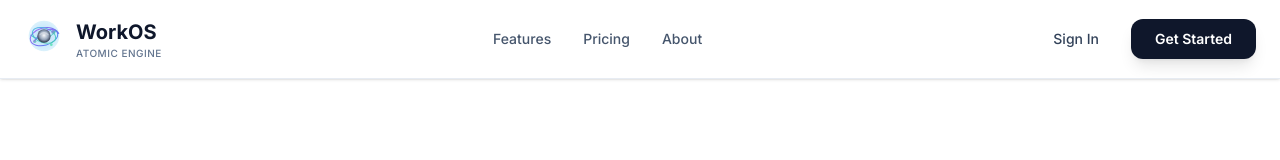
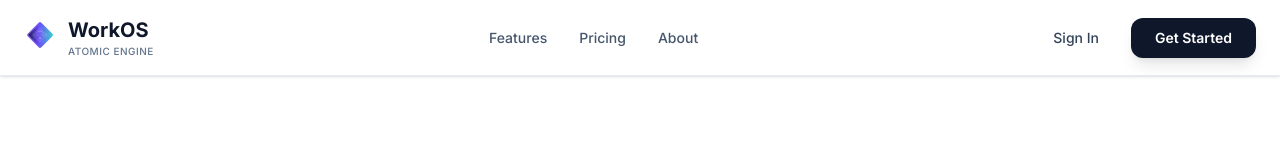
Before and after one commit to vlied266/work-manager, a Next.js app: page / in a window 1280 px wide. Shown: the top 160 px of the page. Built offline with nearby package versions, Linux system fonts and the light colour scheme; no server answers.

Commit message:
Refactor Logo component and update SVG assets
Co-authored-by: vlied266 <vlied266@gmail.com>

```diff
--- a/src/components/Logo.tsx
+++ b/src/components/Logo.tsx
@@ -1,15 +1,17 @@
 "use client";
 
+type LogoSize = "small" | "medium" | "large";
+
 interface LogoProps {
-  size?: "small" | "medium" | "large";
+  size?: LogoSize;
   className?: string;
 }
 
-const SIZE_MAP = {
-  small: 40,
-  medium: 64,
-  large: 120,
-} as const;
+const SIZE_MAP: Record<LogoSize, number> = {
+  small: 32,
+  medium: 56,
+  large: 96,
+};
 
 export default function Logo({ size = "medium", className = "" }: LogoProps) {
   const dimension = SIZE_MAP[size];
@@ -17,10 +19,7 @@ export default function Logo({ size = "medium", className = "" }: LogoProps) {
   return (
     <div
       className={`relative inline-flex items-center justify-center ${className}`}
-      style={{
-        width: dimension,
-        height: dimension,
-      }}
+      style={{ width: dimension, height: dimension }}
       aria-label="WorkOS Atomic mark"
     >
       <svg
@@ -31,100 +30,92 @@ export default function Logo({ size = "medium", className = "" }: LogoProps) {
         aria-hidden="true"
       >
         <defs>
-          <radialGradient id="coreGlow" cx="50%" cy="45%" r="60%">
-            <stop offset="0%" stopColor="#f8fafc" />
-            <stop offset="55%" stopColor="#94a3b8" />
-            <stop offset="100%" stopColor="#0f172a" />
-          </radialGradient>
-          <radialGradient id="shellGlow" cx="50%" cy="50%" r="70%">
-            <stop offset="0%" stopColor="rgba(96,165,250,0.65)" />
-            <stop offset="70%" stopColor="rgba(14,165,233,0.25)" />
-            <stop offset="100%" stopColor="rgba(14,165,233,0)" />
-          </radialGradient>
-          <linearGradient id="arcGradientA" x1="0%" y1="0%" x2="100%" y2="100%">
+          <linearGradient id="diamondFill" x1="0%" y1="100%" x2="100%" y2="0%">
+            <stop offset="0%" stopColor="#0f1c3d" />
+            <stop offset="45%" stopColor="#6c4bff" />
+            <stop offset="100%" stopColor="#35d4c2" />
+          </linearGradient>
+          <linearGradient id="diamondStroke" x1="0%" y1="100%" x2="100%" y2="0%">
             <stop offset="0%" stopColor="#a163f1" />
-            <stop offset="60%" stopColor="#6363f1" />
-            <stop offset="100%" stopColor="#3498ea" />
+            <stop offset="60%" stopColor="#6366f1" />
+            <stop offset="100%" stopColor="#3cc9eb" />
           </linearGradient>
-          <linearGradient id="arcGradientB" x1="0%" y1="0%" x2="100%" y2="100%">
-            <stop offset="0%" stopColor="#3498ea" />
-            <stop offset="100%" stopColor="#40dfa3" />
-          </linearGradient>
-          <linearGradient id="nodeGradient" x1="0%" y1="0%" x2="100%" y2="100%">
-            <stop offset="0%" stopColor="#a163f1" />
-            <stop offset="100%" stopColor="#40dfa3" />
+          <linearGradient id="facetStroke" x1="0%" y1="100%" x2="100%" y2="0%">
+            <stop offset="0%" stopColor="#0f172a" stopOpacity="0.35" />
+            <stop offset="100%" stopColor="#ffffff" stopOpacity="0.45" />
           </linearGradient>
         </defs>
 
-        {/* Soft background halo */}
-        <circle
-          cx="60"
-          cy="60"
-          r="46"
-          fill="url(#shellGlow)"
-          opacity="0.6"
+        {/* Shadow */}
+        <rect
+          x="24"
+          y="24"
+          width="72"
+          height="72"
+          rx="6"
+          transform="rotate(45 60 60)"
+          fill="rgba(15,23,42,0.08)"
         />
 
-        {/* Elliptical orbital rings */}
-        <ellipse
-          cx="60"
-          cy="62"
-          rx="42"
-          ry="26"
-          fill="none"
-          stroke="url(#arcGradientA)"
-          strokeWidth="3"
-          strokeLinecap="round"
-          transform="rotate(-15 60 62)"
-          opacity="0.9"
-        />
-        <ellipse
-          cx="60"
-          cy="58"
-          rx="36"
-          ry="22"
-          fill="none"
-          stroke="url(#arcGradientB)"
-          strokeWidth="3"
-          strokeLinecap="round"
-          transform="rotate(18 60 58)"
-          opacity="0.8"
+        {/* Diamond */}
+        <rect
+          x="26"
+          y="26"
+          width="68"
+          height="68"
+          rx="5"
+          transform="rotate(45 60 60)"
+          fill="url(#diamondFill)"
+          stroke="url(#diamondStroke)"
+          strokeWidth="4.5"
         />
 
-        {/* Flowing arc inspired by hero ribbon */}
+        {/* Inner facet */}
+        <rect
+          x="40"
+          y="40"
+          width="40"
+          height="40"
+          rx="4"
+          transform="rotate(45 60 60)"
+          fill="rgba(255,255,255,0.08)"
+          stroke="rgba(255,255,255,0.25)"
+          strokeWidth="1.25"
+        />
+
+        {/* Facet diagonals */}
         <path
-          d="M32 74 C44 58, 54 48, 70 42 C84 38, 96 42, 104 52"
-          fill="none"
-          stroke="url(#arcGradientA)"
-          strokeWidth="4"
+          d="M60 34 L60 86"
+          stroke="url(#facetStroke)"
+          strokeWidth="2"
           strokeLinecap="round"
-          opacity="0.85"
         />
         <path
-          d="M20 58 C32 66, 44 70, 58 68 C72 66, 88 56, 98 44"
-          fill="none"
-          stroke="url(#arcGradientB)"
-          strokeWidth="3"
+          d="M34 60 L86 60"
+          stroke="rgba(255,255,255,0.15)"
+          strokeWidth="2"
           strokeLinecap="round"
-          opacity="0.8"
+        />
+        <path
+          d="M42 42 L78 78"
+          stroke="rgba(15,23,42,0.35)"
+          strokeWidth="1.2"
+        />
+        <path
+          d="M78 42 L42 78"
+          stroke="rgba(15,23,42,0.35)"
+          strokeWidth="1.2"
         />
 
-        {/* Central core */}
-        <circle cx="60" cy="60" r="20" fill="url(#coreGlow)" />
-
-        {/* Core highlight */}
+        {/* Highlight glints */}
         <path
-          d="M48 56 C54 48, 66 48, 72 56"
+          d="M48 50 C54 44, 66 44, 72 50"
+          stroke="rgba(255,255,255,0.4)"
+          strokeWidth="2.2"
+          strokeLinecap="round"
           fill="none"
-          stroke="rgba(255,255,255,0.35)"
-          strokeWidth="4"
-          strokeLinecap="round"
         />
-
-        {/* Orbiting data nodes */}
-        <circle cx="88" cy="48" r="6" fill="url(#nodeGradient)" />
-        <circle cx="32" cy="76" r="5" fill="url(#nodeGradient)" opacity="0.85" />
-        <circle cx="82" cy="86" r="4" fill="#40dfa3" opacity="0.7" />
+        <circle cx="60" cy="72" r="4" fill="rgba(255,255,255,0.25)" />
       </svg>
     </div>
   );
```
